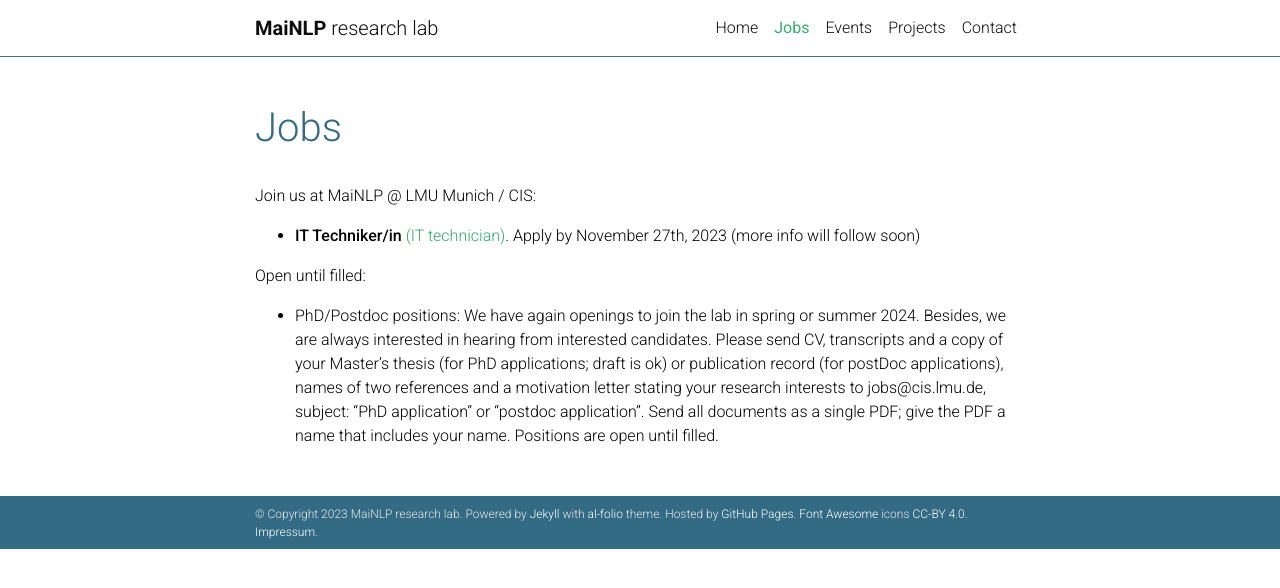
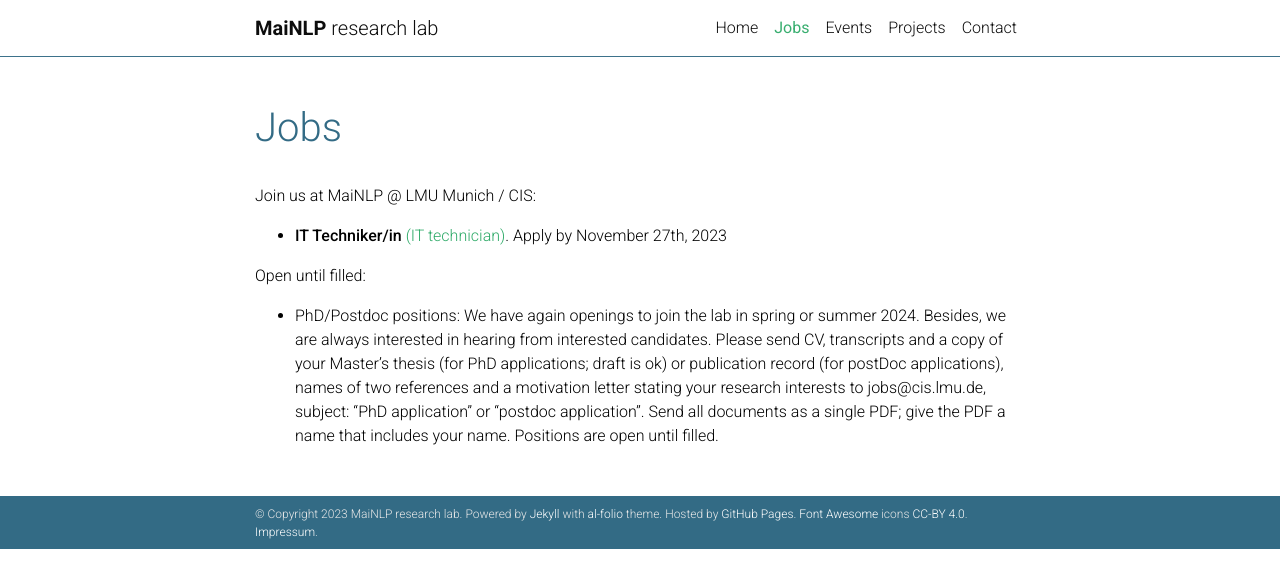
Before and after one commit to mainlp/mainlp.github.io, a Jekyll site: the page built from _pages/jobs.md, in a window 1280 px wide. Shown: the top 588 px of the page. Built offline with Jekyll 4.4.1, drawn with Linux system fonts in a browser that asks for light colours; comment, search, counter and statistics services are not loaded; a style sheet for code colours, icons or effects is not loaded.

Commit message:
Update jobs.md, drop comment

```diff
--- a/_pages/jobs.md
+++ b/_pages/jobs.md
@@ -9,7 +9,7 @@ nav_order: 4
 
 Join us at MaiNLP @ LMU Munich / CIS:
 
-- [**IT Techniker/in** (IT technician)](https://job-portal.lmu.de/jobposting/c24606914f7c9d6228ab4f42791a33d2e6b782a10?ref=homepage). Apply by November 27th, 2023 (more info will follow soon)
+- [**IT Techniker/in** (IT technician)](https://job-portal.lmu.de/jobposting/c24606914f7c9d6228ab4f42791a33d2e6b782a10?ref=homepage). Apply by November 27th, 2023
 
 
 Open until filled:
```
